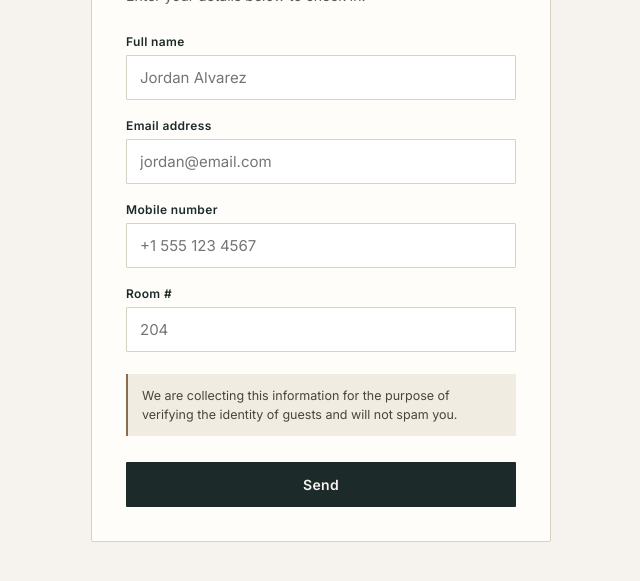
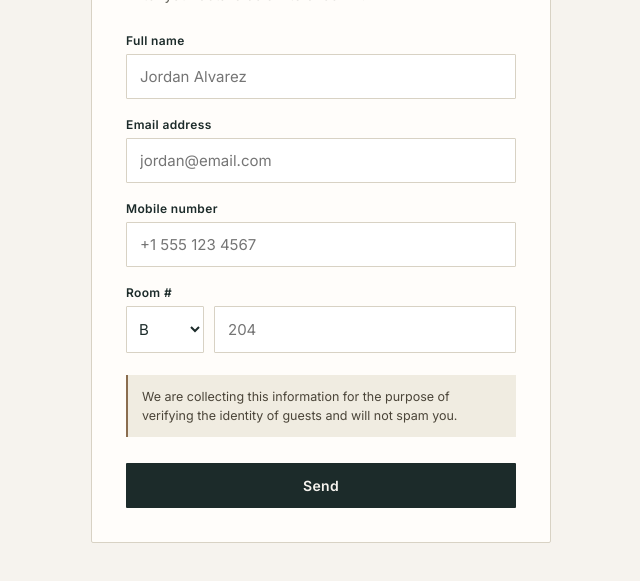
Before and after one commit to omarvpt/Tilmouth-front-desk-checkin, a plain HTML site: page index.html in a window 1280 px wide. Shown: the part 189-770 px from the top of the page, without its empty margins (319-959 px from the left). Drawn offline with Linux system fonts and the light colour scheme.

Commit message:
Update index.html

```diff
--- a/index.html
+++ b/index.html
@@ -73,6 +73,26 @@
     color:var(--ink);
   }
   .field{margin-bottom:18px;}
+  .room-row{
+    display:flex;
+    gap:10px;
+  }
+  .room-row select{
+    width:78px;
+    padding:12px 8px;
+    font-size:15px;
+    font-family:'Inter',sans-serif;
+    border:1px solid var(--line);
+    border-radius:1px;
+    background:#fff;
+    color:var(--ink);
+  }
+  .room-row select:focus{
+    outline:2px solid var(--accent);
+    outline-offset:0;
+    border-color:var(--accent);
+  }
+  .room-row input{flex:1;}
   input{
     width:100%;
     padding:12px 13px;
@@ -169,7 +189,14 @@
 
       <div class="field" id="field-room">
         <label for="roomNumber">Room #</label>
-        <input type="text" id="roomNumber" inputmode="numeric" placeholder="204">
+        <div class="room-row">
+          <select id="roomPrefix">
+            <option value="B">B</option>
+            <option value="M">M</option>
+            <option value="E">E</option>
+          </select>
+          <input type="text" id="roomNumber" inputmode="numeric" placeholder="204">
+        </div>
         <div class="error">Enter your room number.</div>
       </div>
 
@@ -214,6 +241,8 @@
     const email = document.getElementById('email').value.trim();
     const mobile = document.getElementById('mobile').value.trim();
     const room = document.getElementById('roomNumber').value.trim();
+    const roomPrefix = document.getElementById('roomPrefix').value;
+    const fullRoom = roomPrefix + room;
 
     const nameOk = name.length > 1;
     const emailOk = validEmail(email);
@@ -236,7 +265,7 @@
         method: 'POST',
         mode: 'no-cors',
         headers: { 'Content-Type': 'text/plain;charset=utf-8' },
-        body: JSON.stringify({ name: name, email: email, mobile: mobile, room: room })
+        body: JSON.stringify({ name: name, email: email, mobile: mobile, room: fullRoom })
       });
 
       formView.classList.add('hidden');
```
